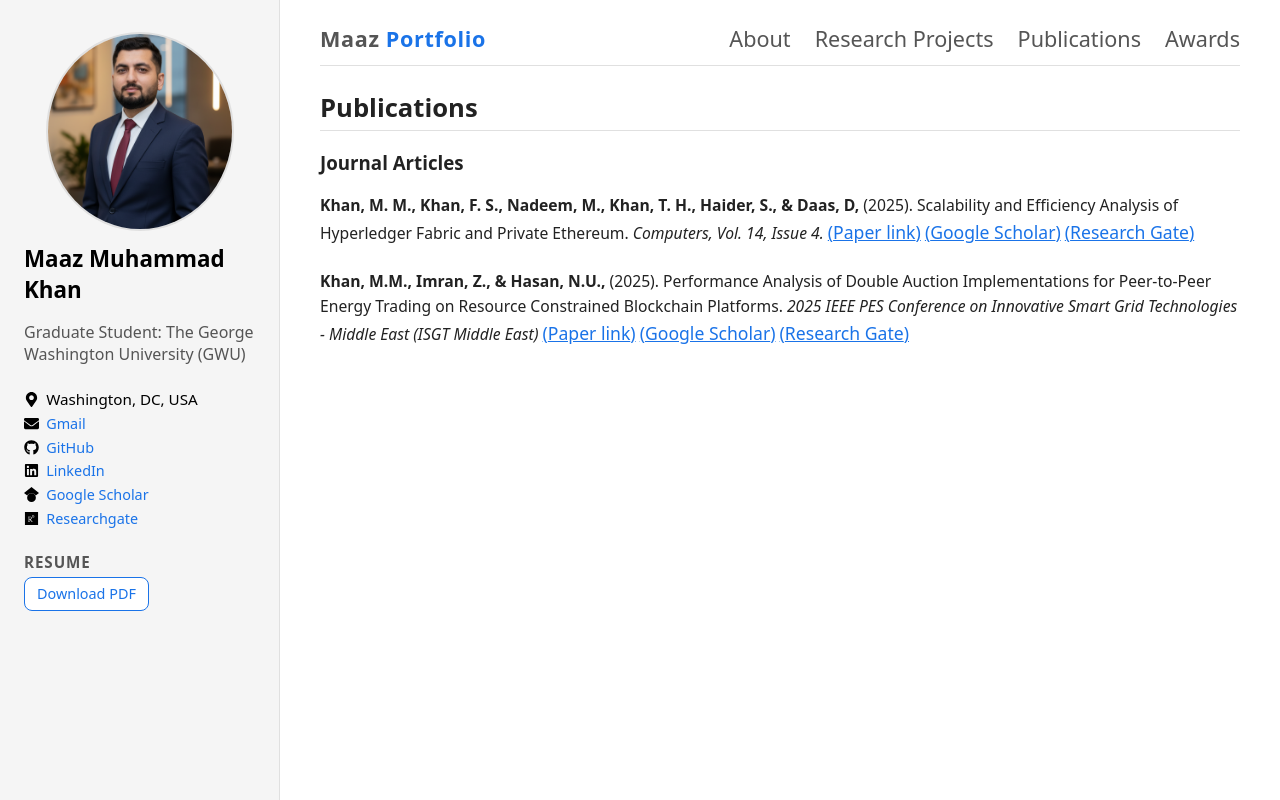
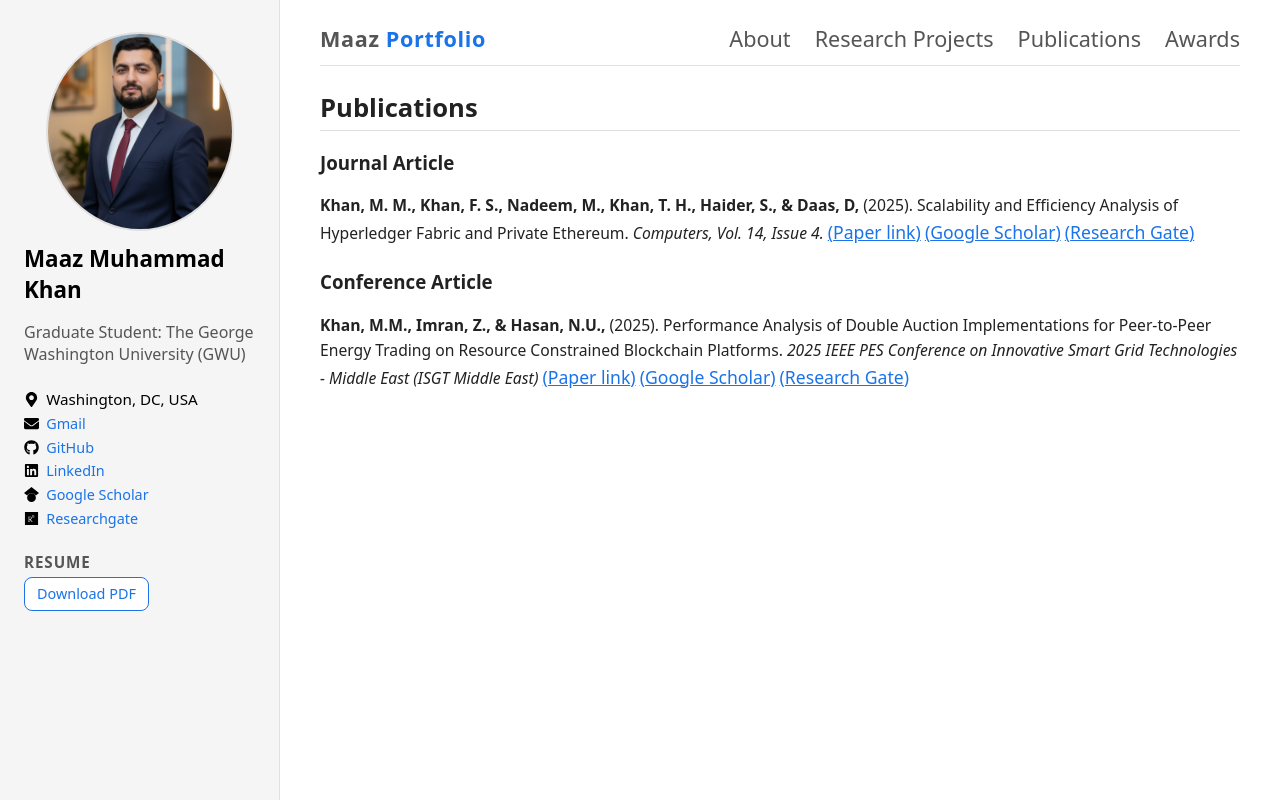
Before and after one commit to Maazkhan100/maazkhan100.github.io, a React (Vite) app: page /publications in a window 1280 px wide. Built offline with nearby package versions, Linux system fonts and the light colour scheme.

Commit message:
Fixed Publication Correction

```diff
--- a/src/pages/Publications.jsx
+++ b/src/pages/Publications.jsx
@@ -6,7 +6,7 @@ export default function Publications() {
     <section className="section">
       <h2>Publications</h2>
 
-      <h3>Journal Articles</h3>
+      <h3>Journal Article</h3>
       <PublicationItem
         authors="Khan, M. M., Khan, F. S., Nadeem, M., Khan, T. H., Haider, S., & Daas, D,"
         year="2025"
@@ -17,6 +17,7 @@ export default function Publications() {
         RG="https://www.researchgate.net/publication/390463523_Scalability_and_Efficiency_Analysis_of_Hyperledger_Fabric_and_Private_Ethereum_in_Smart_Contract_Execution"
       />
 
+      <h3>Conference Article</h3>
       <PublicationItem
         authors="Khan, M.M., Imran, Z., & Hasan, N.U.,"
         year="2025"
```
